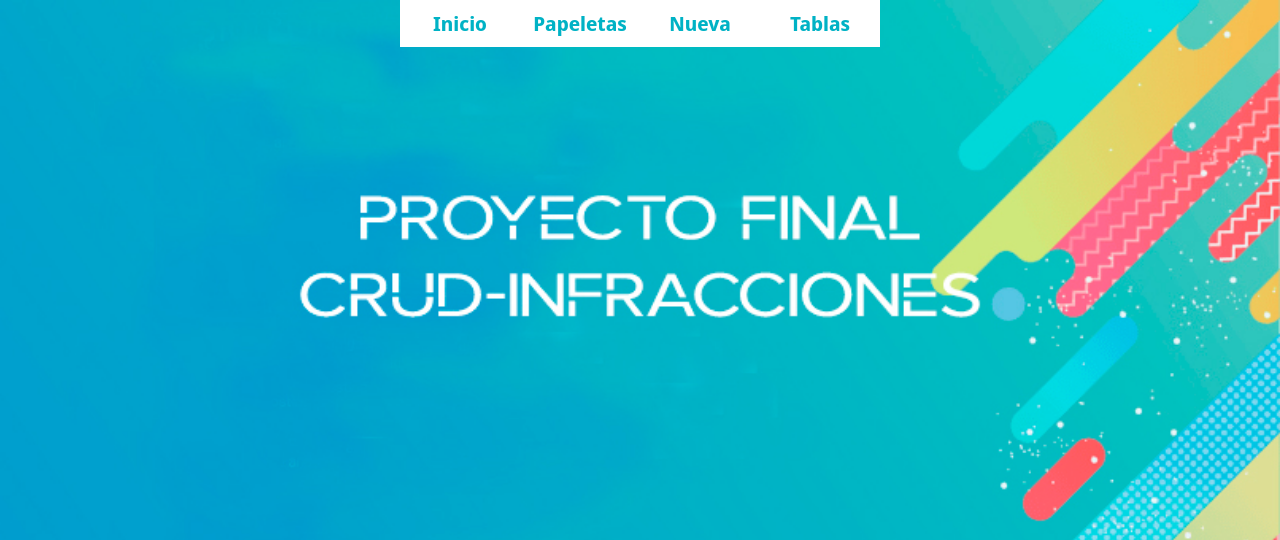
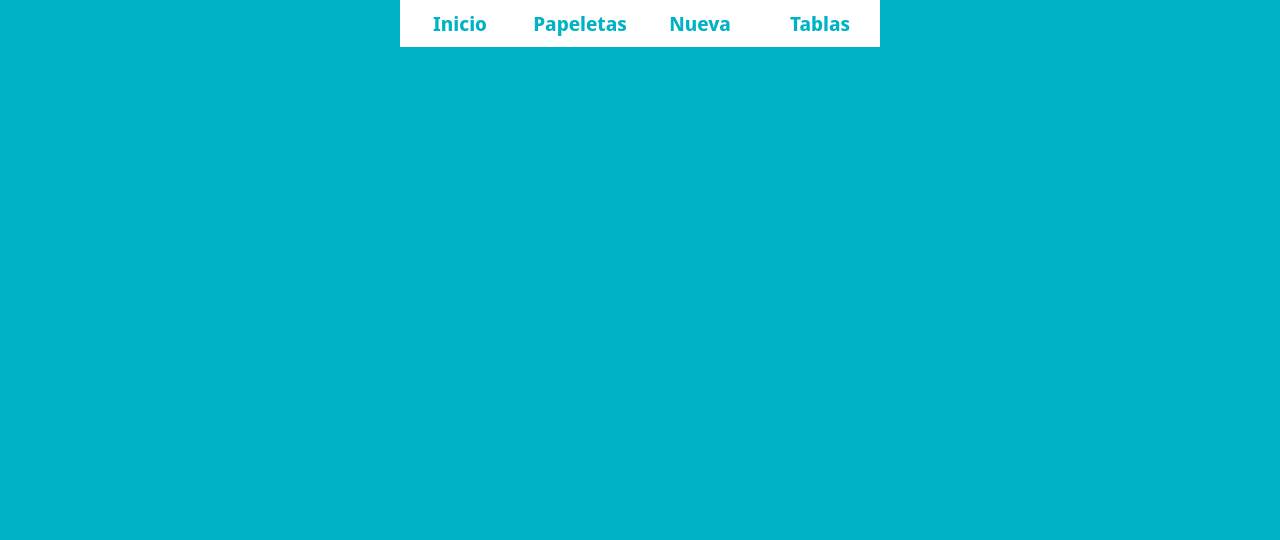
Before and after one commit to DavidPizarro151/Transito2, a PHP site: page / in a window 1280 px wide. Shown: the top 540 px of the page. Run offline with PHP 8.4, Linux system fonts and the light colour scheme.

Commit message:
Update style.css

```diff
--- a/style.css
+++ b/style.css
@@ -5,7 +5,7 @@
   padding: 0;
 }
 body {
-  background-image: url("/images/fondoindex.jpg");
+  /* background-image: url("/images/fondoindex.jpg"); */
   background-color: #00B2C5;
   background-size: cover;
   font-family: "Noto Sans Display", sans-serif;
```
